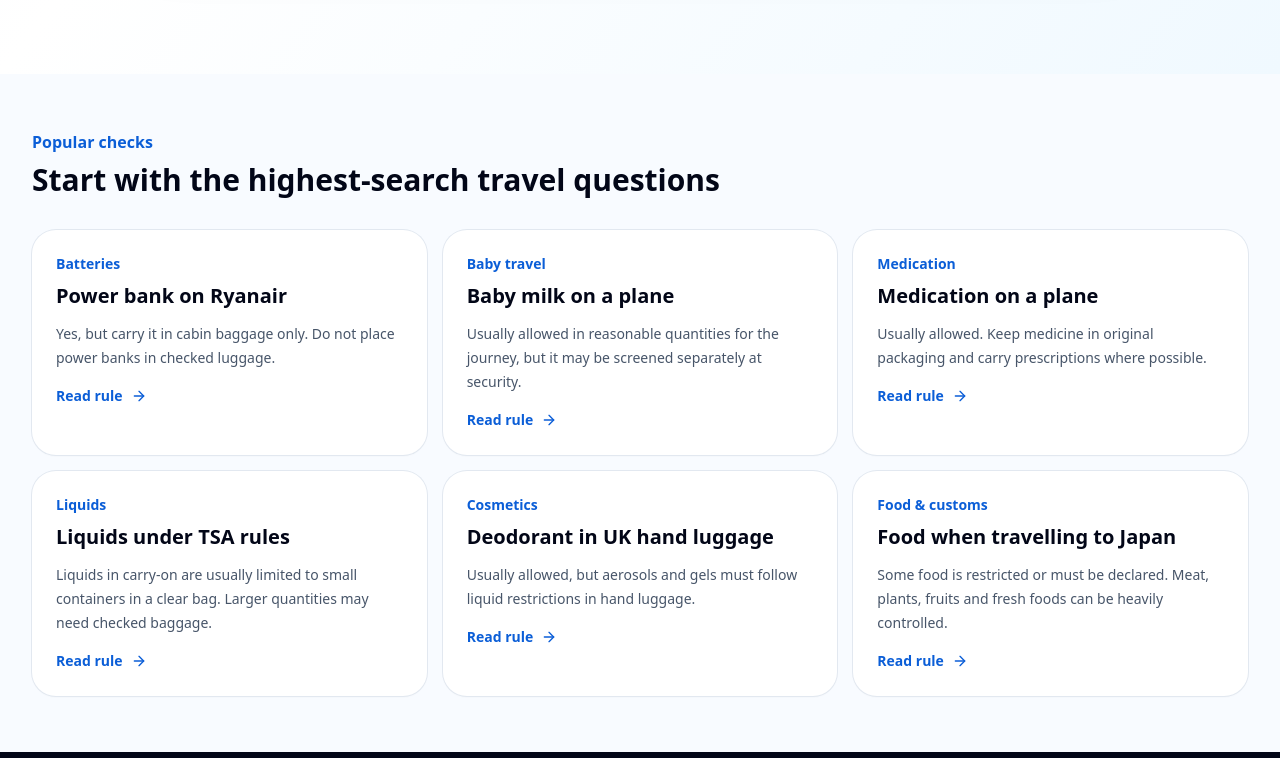
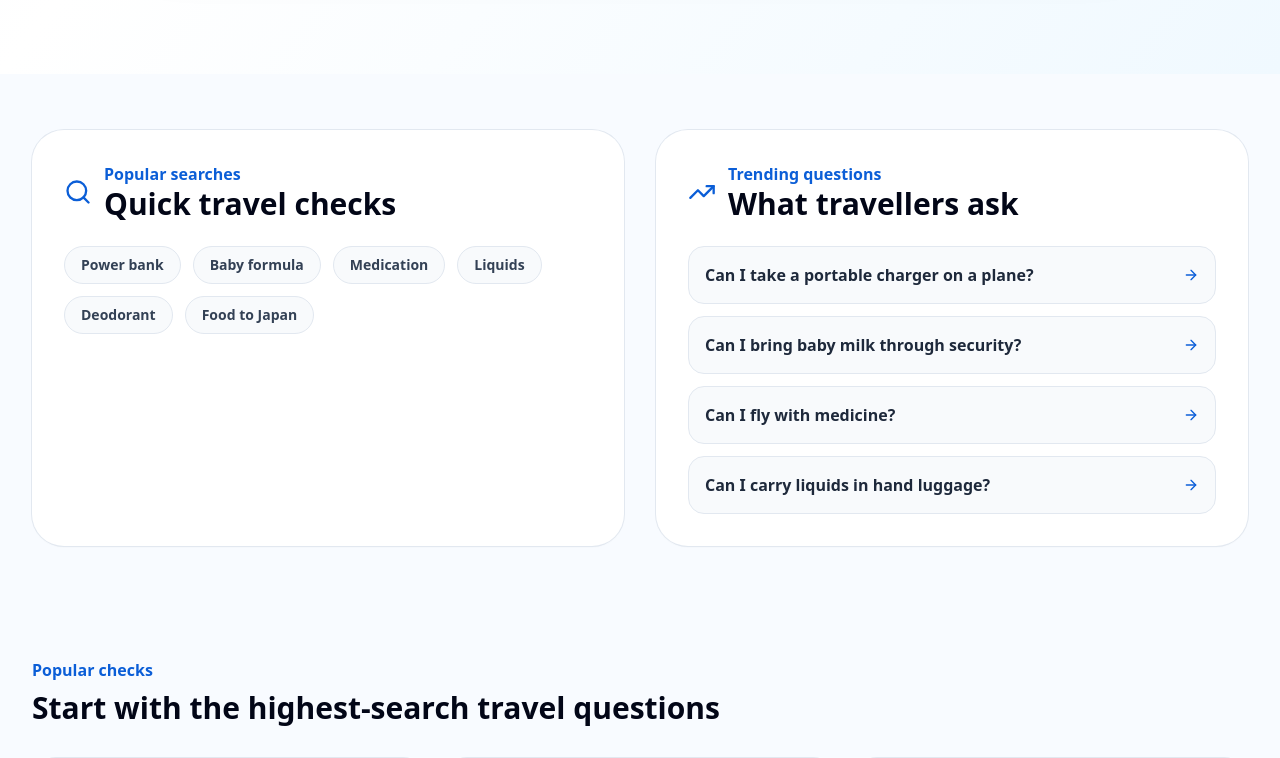
Before and after one commit to gauravmehta2702/canibringitnow-v2, a Next.js app: page / in a window 1280 px wide. Shown: the part 1580-2338 px from the top of the page. Built offline with nearby package versions, Linux system fonts and the light colour scheme.

Commit message:
Add homepage discovery hub

```diff
--- a/src/app/page.tsx
+++ b/src/app/page.tsx
@@ -1,30 +1,141 @@
-import { ArrowRight, Baby, BatteryCharging, BriefcaseMedical, Globe2, Luggage, Plane, ShieldCheck, Sparkles } from 'lucide-react';
+import {
+  ArrowRight,
+  Baby,
+  BatteryCharging,
+  BriefcaseMedical,
+  Globe2,
+  Luggage,
+  Plane,
+  Search,
+  ShieldCheck,
+  Sparkles,
+  TrendingUp
+} from 'lucide-react';
 import SearchBox from '@/components/SearchBox';
 import { airlines, categories, countries, rules } from '@/data/rules';
+
+const popularSearches = [
+  { label: 'Power bank', href: '/rules/power-bank-ryanair/' },
+  { label: 'Baby formula', href: '/rules/baby-milk-plane/' },
+  { label: 'Medication', href: '/rules/medication-plane/' },
+  { label: 'Liquids', href: '/rules/liquids-tsa/' },
+  { label: 'Deodorant', href: '/rules/deodorant-uk/' },
+  { label: 'Food to Japan', href: '/rules/food-japan/' },
+];
+
+const trendingQuestions = [
+  { label: 'Can I take a portable charger on a plane?', href: '/search/?q=portable%20charger' },
+  { label: 'Can I bring baby milk through security?', href: '/rules/baby-milk-plane/' },
+  { label: 'Can I fly with medicine?', href: '/rules/medication-plane/' },
+  { label: 'Can I carry liquids in hand luggage?', href: '/rules/liquids-tsa/' },
+];
 
 export default function Home() {
   return <main>
     <section className="relative overflow-hidden bg-gradient-to-br from-brand-50 via-white to-sky-50">
       <div className="mx-auto max-w-7xl px-5 py-6 md:px-8">
         <nav className="flex items-center justify-between">
-          <a href="/" className="flex items-center gap-3 font-bold text-slate-950"><span className="grid h-10 w-10 place-items-center rounded-2xl bg-brand-600 text-white"><Luggage className="h-5 w-5" /></span>Can I Bring It Now</a>
-          <div className="hidden gap-6 text-sm font-medium text-slate-600 md:flex"><a href="#popular">Popular</a><a href="#categories">Categories</a><a href="#monetisation">Travel essentials</a></div>
+          <a href="/" className="flex items-center gap-3 font-bold text-slate-950">
+            <span className="grid h-10 w-10 place-items-center rounded-2xl bg-brand-600 text-white">
+              <Luggage className="h-5 w-5" />
+            </span>
+            Can I Bring It Now
+          </a>
+          <div className="hidden gap-6 text-sm font-medium text-slate-600 md:flex">
+            <a href="#popular">Popular</a>
+            <a href="#categories">Categories</a>
+            <a href="#airlines">Airlines</a>
+            <a href="#monetisation">Travel essentials</a>
+          </div>
         </nav>
+
         <div className="mx-auto max-w-5xl py-16 text-center md:py-24">
-          <div className="mx-auto mb-5 inline-flex items-center gap-2 rounded-full border border-brand-100 bg-white px-4 py-2 text-sm font-medium text-brand-900 shadow-sm"><Sparkles className="h-4 w-4" /> Fast travel rules checker, built for clear answers</div>
-          <h1 className="text-4xl font-black tracking-tight text-slate-950 md:text-7xl">Know what you can bring before you fly.</h1>
-          <p className="mx-auto mt-5 max-w-2xl text-lg leading-8 text-slate-600">Instantly check airline baggage, airport security and customs rules for power banks, medication, liquids, food, baby items and travel essentials.</p>
+          <div className="mx-auto mb-5 inline-flex items-center gap-2 rounded-full border border-brand-100 bg-white px-4 py-2 text-sm font-medium text-brand-900 shadow-sm">
+            <Sparkles className="h-4 w-4" /> New travel rules checker, built for fast answers
+          </div>
+
+          <h1 className="text-4xl font-black tracking-tight text-slate-950 md:text-7xl">
+            Know what you can bring before you fly.
+          </h1>
+
+          <p className="mx-auto mt-5 max-w-2xl text-lg leading-8 text-slate-600">
+            Instantly check airline baggage, airport security and customs rules for power banks, medication, liquids, food, baby items and travel essentials.
+          </p>
+
           <SearchBox />
-          <p className="mt-4 text-sm text-slate-500">We simplify travel rules, but always confirm important restrictions with official airline, airport or customs sources before travel.</p>
+
+          <p className="mt-4 text-sm text-slate-500">
+            We simplify travel rules, but always confirm important restrictions with official airline, airport or customs sources before travel.
+          </p>
         </div>
       </div>
     </section>
 
     <section id="popular" className="mx-auto max-w-7xl px-5 py-14 md:px-8">
-      <div className="flex items-end justify-between gap-4"><div><p className="font-semibold text-brand-600">Popular checks</p><h2 className="mt-2 text-3xl font-bold text-slate-950">Start with the highest-search travel questions</h2></div></div>
+      <div className="grid gap-8 md:grid-cols-2">
+        <div className="rounded-[2rem] bg-white p-8 shadow-sm ring-1 ring-slate-200">
+          <div className="flex items-center gap-3">
+            <Search className="h-7 w-7 text-brand-600" />
+            <div>
+              <p className="font-semibold text-brand-600">Popular searches</p>
+              <h2 className="text-3xl font-bold text-slate-950">Quick travel checks</h2>
+            </div>
+          </div>
+
+          <div className="mt-6 flex flex-wrap gap-3">
+            {popularSearches.map((item) => (
+              <a
+                key={item.label}
+                href={item.href}
+                className="rounded-full border border-slate-200 bg-slate-50 px-4 py-2 text-sm font-semibold text-slate-700 transition hover:border-brand-500 hover:bg-brand-50 hover:text-brand-700"
+              >
+                {item.label}
+              </a>
+            ))}
+          </div>
+        </div>
+
+        <div className="rounded-[2rem] bg-white p-8 shadow-sm ring-1 ring-slate-200">
+          <div className="flex items-center gap-3">
+            <TrendingUp className="h-7 w-7 text-brand-600" />
+            <div>
+              <p className="font-semibold text-brand-600">Trending questions</p>
+              <h2 className="text-3xl font-bold text-slate-950">What travellers ask</h2>
+            </div>
+          </div>
+
+          <div className="mt-6 grid gap-3">
+            {trendingQuestions.map((item) => (
+              <a
+                key={item.label}
+                href={item.href}
+                className="flex items-center justify-between rounded-2xl border border-slate-200 bg-slate-50 p-4 font-semibold text-slate-800 transition hover:border-brand-500 hover:bg-brand-50"
+              >
+                <span>{item.label}</span>
+                <ArrowRight className="h-4 w-4 text-brand-600" />
+              </a>
+            ))}
+          </div>
+        </div>
+      </div>
+    </section>
+
+    <section className="mx-auto max-w-7xl px-5 py-14 md:px-8">
+      <div className="flex items-end justify-between gap-4">
+        <div>
+          <p className="font-semibold text-brand-600">Popular checks</p>
+          <h2 className="mt-2 text-3xl font-bold text-slate-950">Start with the highest-search travel questions</h2>
+        </div>
+      </div>
+
       <div className="mt-8 grid gap-4 md:grid-cols-3">
         {rules.map(r => <a key={r.slug} href={`/rules/${r.slug}/`} className="rounded-3xl bg-white p-6 shadow-sm ring-1 ring-slate-200 transition hover:-translate-y-1 hover:shadow-soft">
-          <p className="text-sm font-semibold text-brand-600">{r.category}</p><h3 className="mt-2 text-xl font-bold text-slate-950">{r.item}</h3><p className="mt-3 text-sm leading-6 text-slate-600">{r.shortAnswer}</p><div className="mt-4 inline-flex items-center gap-2 text-sm font-semibold text-brand-600">Read rule <ArrowRight className="h-4 w-4" /></div>
+          <p className="text-sm font-semibold text-brand-600">{r.category}</p>
+          <h3 className="mt-2 text-xl font-bold text-slate-950">{r.item}</h3>
+          <p className="mt-3 text-sm leading-6 text-slate-600">{r.shortAnswer}</p>
+          <div className="mt-4 inline-flex items-center gap-2 text-sm font-semibold text-brand-600">
+            Read rule <ArrowRight className="h-4 w-4" />
+          </div>
         </a>)}
       </div>
     </section>
@@ -32,24 +143,73 @@ export default function Home() {
     <section id="categories" className="bg-slate-950 py-16 text-white">
       <div className="mx-auto max-w-7xl px-5 md:px-8">
         <div className="grid gap-8 md:grid-cols-3">
-          <div className="rounded-3xl bg-white/10 p-6"><BatteryCharging className="h-8 w-8 text-sky-300" /><h3 className="mt-4 text-2xl font-bold">Batteries & electronics</h3><p className="mt-3 text-slate-300">Power banks, drones, cameras, laptops and lithium battery rules.</p></div>
-          <div className="rounded-3xl bg-white/10 p-6"><BriefcaseMedical className="h-8 w-8 text-emerald-300" /><h3 className="mt-4 text-2xl font-bold">Medication & health</h3><p className="mt-3 text-slate-300">Medicine, prescriptions, liquid medication and destination restrictions.</p></div>
-          <div className="rounded-3xl bg-white/10 p-6"><Baby className="h-8 w-8 text-pink-300" /><h3 className="mt-4 text-2xl font-bold">Baby travel</h3><p className="mt-3 text-slate-300">Baby milk, formula, food, prams and family travel essentials.</p></div>
+          <div className="rounded-3xl bg-white/10 p-6">
+            <BatteryCharging className="h-8 w-8 text-sky-300" />
+            <h3 className="mt-4 text-2xl font-bold">Batteries & electronics</h3>
+            <p className="mt-3 text-slate-300">Power banks, drones, cameras, laptops and lithium battery rules.</p>
+          </div>
+
+          <div className="rounded-3xl bg-white/10 p-6">
+            <BriefcaseMedical className="h-8 w-8 text-emerald-300" />
+            <h3 className="mt-4 text-2xl font-bold">Medication & health</h3>
+            <p className="mt-3 text-slate-300">Medicine, prescriptions, liquid medication and destination restrictions.</p>
+          </div>
+
+          <div className="rounded-3xl bg-white/10 p-6">
+            <Baby className="h-8 w-8 text-pink-300" />
+            <h3 className="mt-4 text-2xl font-bold">Baby travel</h3>
+            <p className="mt-3 text-slate-300">Baby milk, formula, food, prams and family travel essentials.</p>
+          </div>
         </div>
       </div>
     </section>
 
-    <section className="mx-auto max-w-7xl px-5 py-14 md:px-8">
+    <section id="airlines" className="mx-auto max-w-7xl px-5 py-14 md:px-8">
       <div className="grid gap-8 md:grid-cols-2">
-        <div className="rounded-3xl bg-white p-8 shadow-sm ring-1 ring-slate-200"><Plane className="h-8 w-8 text-brand-600" /><h2 className="mt-4 text-3xl font-bold">Featured airlines</h2><div className="mt-6 flex flex-wrap gap-3">{airlines.map(a => <span key={a} className="rounded-full bg-slate-100 px-4 py-2 text-sm font-medium">{a}</span>)}</div></div>
-        <div className="rounded-3xl bg-white p-8 shadow-sm ring-1 ring-slate-200"><Globe2 className="h-8 w-8 text-brand-600" /><h2 className="mt-4 text-3xl font-bold">Featured destinations</h2><div className="mt-6 flex flex-wrap gap-3">{countries.map(c => <span key={c} className="rounded-full bg-slate-100 px-4 py-2 text-sm font-medium">{c}</span>)}</div></div>
+        <div className="rounded-3xl bg-white p-8 shadow-sm ring-1 ring-slate-200">
+          <Plane className="h-8 w-8 text-brand-600" />
+          <h2 className="mt-4 text-3xl font-bold">Featured airlines</h2>
+          <p className="mt-3 text-slate-600">Browse common travel questions by airline as we expand the site.</p>
+          <div className="mt-6 flex flex-wrap gap-3">
+            {airlines.map(a => <a key={a} href={`/search/?q=${encodeURIComponent(a)}`} className="rounded-full bg-slate-100 px-4 py-2 text-sm font-medium hover:bg-brand-50">{a}</a>)}
+          </div>
+        </div>
+
+        <div className="rounded-3xl bg-white p-8 shadow-sm ring-1 ring-slate-200">
+          <Globe2 className="h-8 w-8 text-brand-600" />
+          <h2 className="mt-4 text-3xl font-bold">Featured destinations</h2>
+          <p className="mt-3 text-slate-600">Find customs, food, medication and baggage topics by destination.</p>
+          <div className="mt-6 flex flex-wrap gap-3">
+            {countries.map(c => <a key={c} href={`/search/?q=${encodeURIComponent(c)}`} className="rounded-full bg-slate-100 px-4 py-2 text-sm font-medium hover:bg-brand-50">{c}</a>)}
+          </div>
+        </div>
       </div>
+
       <div id="monetisation" className="mt-8 rounded-3xl bg-gradient-to-br from-white to-brand-50 p-8 shadow-sm ring-1 ring-slate-200">
-        <div className="flex flex-col gap-6 md:flex-row md:items-center md:justify-between"><div><p className="font-semibold text-brand-600">Travel essentials</p><h2 className="mt-2 text-2xl font-bold text-slate-950">Recommended travel tools, added only where useful</h2><p className="mt-2 max-w-2xl text-slate-600">As the site grows, this section can include relevant recommendations such as travel insurance, eSIMs, cabin luggage, travel-safe power banks and packing tools — without interrupting the main answer.</p></div><ShieldCheck className="h-12 w-12 text-green-600" /></div>
+        <div className="flex flex-col gap-4 md:flex-row md:items-center md:justify-between">
+          <div>
+            <p className="font-semibold text-brand-600">Travel essentials</p>
+            <h2 className="mt-2 text-2xl font-bold text-slate-950">
+              Recommended travel tools, added only where useful
+            </h2>
+            <p className="mt-2 max-w-2xl text-slate-600">
+              As the site grows, this section can include relevant recommendations such as travel insurance,
+              eSIMs, cabin luggage, travel-safe power banks and packing tools — without interrupting the main answer.
+            </p>
+          </div>
+          <ShieldCheck className="h-12 w-12 text-green-600" />
+        </div>
       </div>
-      <div className="mt-8 flex flex-wrap gap-3">{categories.map(c => <span key={c} className="rounded-full border border-slate-200 bg-white px-4 py-2 text-sm font-medium">{c}</span>)}</div>
+
+      <div className="mt-8 flex flex-wrap gap-3">
+        {categories.map(c => <a key={c} href={`/search/?q=${encodeURIComponent(c)}`} className="rounded-full border border-slate-200 bg-white px-4 py-2 text-sm font-medium hover:bg-brand-50">{c}</a>)}
+      </div>
     </section>
 
-    <footer className="border-t border-slate-200 bg-white py-10"><div className="mx-auto max-w-7xl px-5 text-sm text-slate-500 md:px-8">© 2026 Can I Bring It Now. Travel guidance is informational only. Always check official sources before travelling.</div></footer>
-  </main>;
+    <footer className="border-t border-slate-200 bg-white py-10">
+      <div className="mx-auto max-w-7xl px-5 text-sm text-slate-500 md:px-8">
+        © 2026 Can I Bring It Now. Travel guidance is informational only. Always check official sources before travelling.
+      </div>
+    </footer>
+  </main>
 }
```
